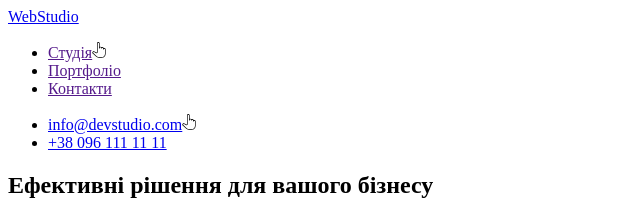
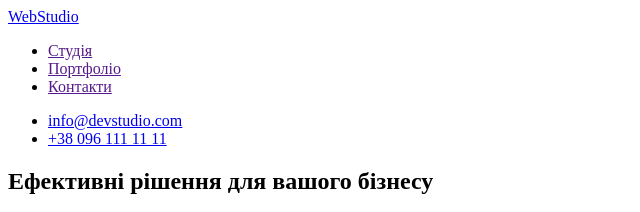
Before and after one commit to LeonidYezerskyi/goit-markup-hw-01, a plain HTML site: page index.html in a window 1280 px wide. Shown: the top 212 px of the page, 0-640 px from the left. Drawn offline with Linux system fonts and the light colour scheme.

Commit message:
Delete picture finger in header

```diff
--- a/index.html
+++ b/index.html
@@ -14,7 +14,7 @@
             </a>
 
             <ul>
-                <li><a href="">Студія<img src="./images/finger.svg" alt="Вказівник"></a></li>
+                <li><a href="">Студія</a></li>
                 <li><a href="">Портфоліо</a></li>
                 <li><a href="">Контакти</a></li>
             </ul>
@@ -22,7 +22,7 @@
 
         <div>
             <ul>
-                <li><a href="mailto:info@devstudio.com">info@devstudio.com<img src="./images/finger.svg" alt="Вказівник"></a></li>
+                <li><a href="mailto:info@devstudio.com">info@devstudio.com</a></li>
                 <li><a href="tel:+380961111111">+38 096 111 11 11</a></li>
             </ul>
         </div>
```
